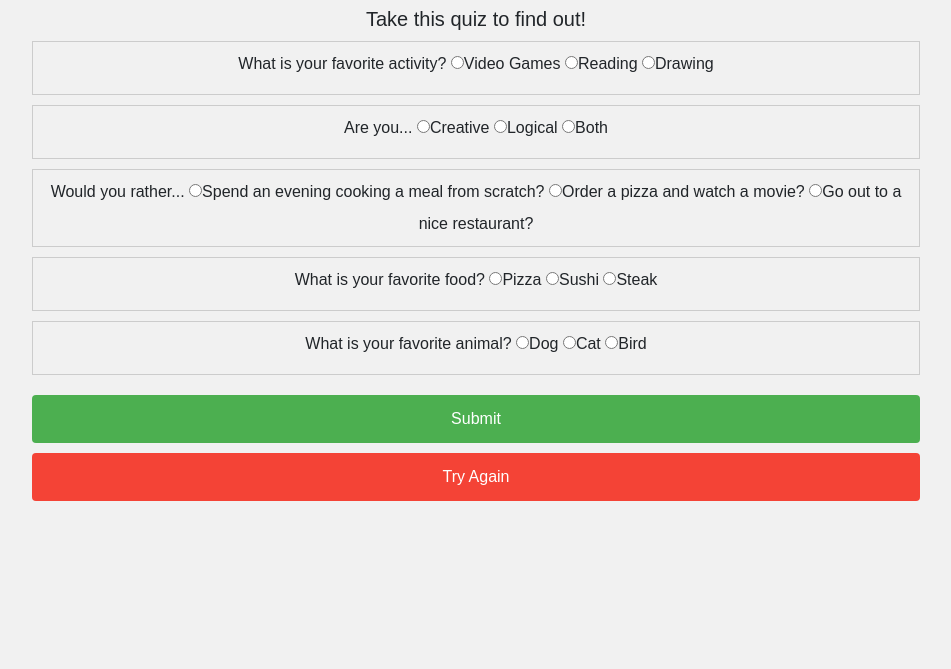
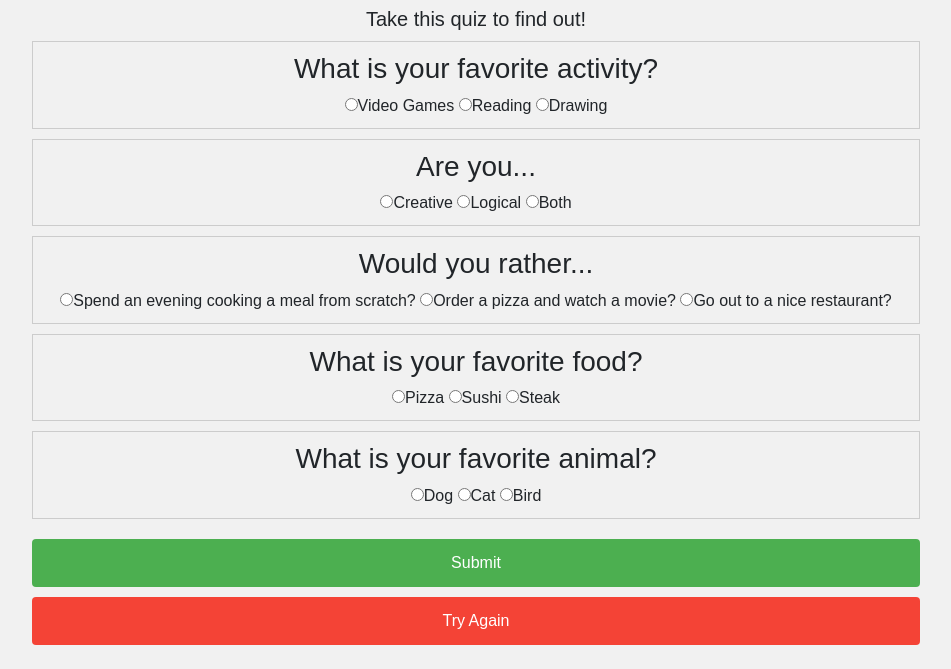
Before and after one commit to JBShaffer91/language-selector, a plain HTML site: page index.html in a window 1280 px wide. Shown: the part 131-800 px from the top of the page, without its empty margins (164-1115 px from the left). Drawn offline with nearby package versions, Linux system fonts and the light colour scheme.

Commit message:
change Q's from labels to h3's for better presentation

```diff
--- a/index.html
+++ b/index.html
@@ -15,31 +15,31 @@
         <form>
           <div class="form-goup">
             <div class="activity">
-              <label for="activity">What is your favorite activity?</label>
+              <h3 for="activity">What is your favorite activity?</h3>
               <input type="radio" name="activity" value="1">Video Games</input>
               <input type="radio" name="activity" value="2">Reading</input>
               <input type="radio" name="activity" value="3">Drawing</input>
             </div>
             <div class="awareness">
-              <label for="awareness">Are you...</label>
+              <h3 for="awareness">Are you...</h3>
               <input type="radio" name="awareness" value="1">Creative</input>
               <input type="radio" name="awareness" value="2">Logical</input>
               <input type="radio" name="awareness" value="3">Both</input>
             </div>
             <div class="decide">
-              <label for="decide">Would you rather...</label>
+              <h3 for="decide">Would you rather...</h3>
               <input type="radio" name="decide" value="1">Spend an evening cooking a meal from scratch?</input>
               <input type="radio" name="decide" value="2">Order a pizza and watch a movie?</input>
               <input type="radio" name="decide" value="3">Go out to a nice restaurant?</input>
             </div>
             <div class="food">
-              <label for="food">What is your favorite food?</label>
+              <h3 for="food">What is your favorite food?</h3>
               <input type="radio" name="food" value="1">Pizza</input>
               <input type="radio" name="food" value="2">Sushi</input>
               <input type="radio" name="food" value="3">Steak</input>
           </div>
           <div class="animal">
-            <label for="animal">What is your favorite animal?</label>
+            <h3 for="animal">What is your favorite animal?</h3>
             <input type="radio" name="animal" value="1">Dog</input>
             <input type="radio" name="animal" value="2">Cat</input>
             <input type="radio" name="animal" value="3">Bird</input>
```
